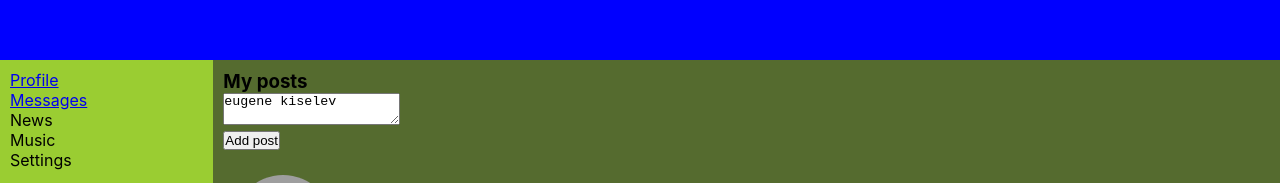
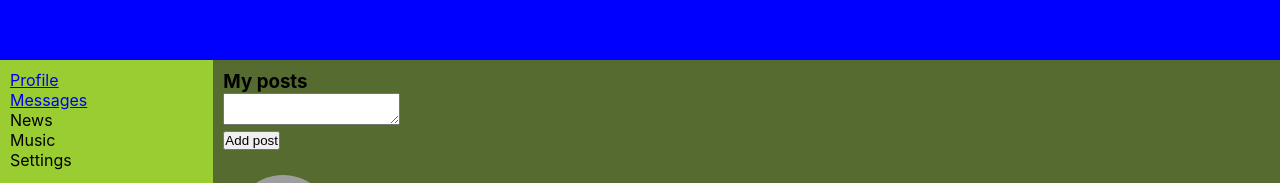
Before and after one commit to AlterraDeveloper/react-samurai, a React (Create React App) app: page /profile in a window 1280 px wide. Shown: the top 183 px of the page. Built offline with nearby package versions, Linux system fonts and the light colour scheme; grey boxes are pictures that could not be loaded.

Commit message:
Урок 38. dispatch и action

```diff
--- a/src/App.js
+++ b/src/App.js
@@ -15,11 +15,11 @@ function App(props) {
           <Routes>
             <Route
               path="/profile"
-              element={<Profile state={props.state.profilePage} addPost={props.addPost} updateNewPostText={props.updateNewPostText}/>}
+              element={<Profile state={props.state.profilePage} store={props.store}/>}
             />
             <Route
               path="/messages"
-              element={<Dialogs state={props.state.dialogsPage} addMessage={props.addMessage}/>}
+              element={<Dialogs state={props.state.dialogsPage}  store={props.store}/>}
             />
           </Routes>
         </div>
--- a/src/components/Dialogs/Dialogs.jsx
+++ b/src/components/Dialogs/Dialogs.jsx
@@ -11,7 +11,7 @@ const Dialogs = (props) => {
   return (
     <div className={s.dialogs}>
       <div className={s.dialogsItems}>{dialogsElements}</div>
-      <Messages messages={props.state.messages} addMessage={props.addMessage}/>
+      <Messages messages={props.state.messages} store={props.store}/>
     </div>
   );
 };
--- a/src/components/Messages/Messages.jsx
+++ b/src/components/Messages/Messages.jsx
@@ -10,7 +10,10 @@ const Messages = (props) => {
   const messageText = React.createRef();
 
   const sendMessage = () => {
-    props.addMessage(messageText.current.value);
+    props.store.dispatch({
+      type: "ADD-MESSAGE",
+      text: messageText.current.value,
+    });
     messageText.current.value = "";
   };
 
--- a/src/components/MyPosts/MyPosts.jsx
+++ b/src/components/MyPosts/MyPosts.jsx
@@ -8,11 +8,16 @@ const MyPosts = (props) => {
   const newPostElement = React.createRef();
 
   const addPost = () => {
-    props.addPost();
+    props.store.dispatch({
+      type: "ADD-POST",
+    });
   };
 
   const onPostChange = () => {
-    props.updateNewPostText(newPostElement.current.value)
+    props.store.dispatch({
+      type: "UPDATE-NEW-POST-TEXT",
+      newText: newPostElement.current.value,
+    });
   };
 
   return (
--- a/src/components/Profile/Profile.jsx
+++ b/src/components/Profile/Profile.jsx
@@ -6,7 +6,7 @@ const Profile = (props) => {
   return (
     <div>
       {/* <ProfileInfo/> */}
-      <MyPosts newPostText={props.state.newPostText} posts={props.state.posts} addPost={props.addPost} updateNewPostText={props.updateNewPostText}/>
+      <MyPosts posts={props.state.posts} store={props.store}/>
     </div>
   );
 };
--- a/src/index.js
+++ b/src/index.js
@@ -11,9 +11,10 @@ const rerenderEntireTree = (state) => {
     <React.StrictMode>
       <App
         state={state}
-        addMessage={store.addMessage.bind(store)}
-        addPost={store.addPost.bind(store)}
-        updateNewPostText={store.updateNewPostText.bind(store)}
+        store={store}
+        // addMessage={store.addMessage.bind(store)}
+        // addPost={store.addPost.bind(store)}
+        // updateNewPostText={store.updateNewPostText.bind(store)}
       />
     </React.StrictMode>
   );
--- a/src/state.js
+++ b/src/state.js
@@ -27,7 +27,7 @@ let store = {
           imgUrl: "https://randomuser.me/api/portraits/men/73.jpg",
         },
       ],
-      newPostText: "eugene kiselev",
+      newPostText: "",
     },
     dialogsPage: {
       messages: [
@@ -71,8 +71,12 @@ let store = {
   _callSubsciber() {
     console.log("State changed");
   },
-  addPost() {
+  subscribe(observer) {
+    this._callSubsciber = observer;
+  },
+  dispatch(action) {
     debugger;
+    if (action.type === "ADD-POST") {
       this._state.profilePage.posts.push({
         id: 5,
         message: this._state.profilePage.newPostText,
@@ -81,18 +85,13 @@ let store = {
       });
       this._state.profilePage.newPostText = "";
       this._callSubsciber(this._state);
-  },
-  addMessage(text) {
-    this._state.dialogsPage.messages.push({ message: text });
+    } else if (action.type === "UPDATE-NEW-POST-TEXT") {
+      this._state.profilePage.newPostText = action.newText;
       this._callSubsciber(this._state);
-  },
-  updateNewPostText(newText) {
-    debugger;
-    this._state.profilePage.newPostText = newText;
+    } else if (action.type === "ADD-MESSAGE") {
+      this._state.dialogsPage.messages.push({ message: action.text });
       this._callSubsciber(this._state);
-  },
-  subscribe(observer) {
-    this._callSubsciber = observer;
+    }
   },
 };
 
```
Lines whose indentation alone changed are shown as unchanged.
